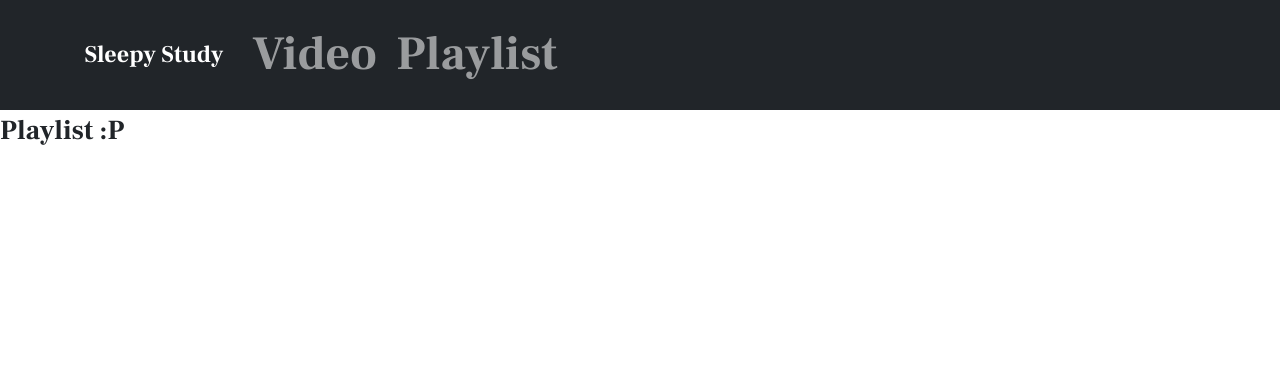
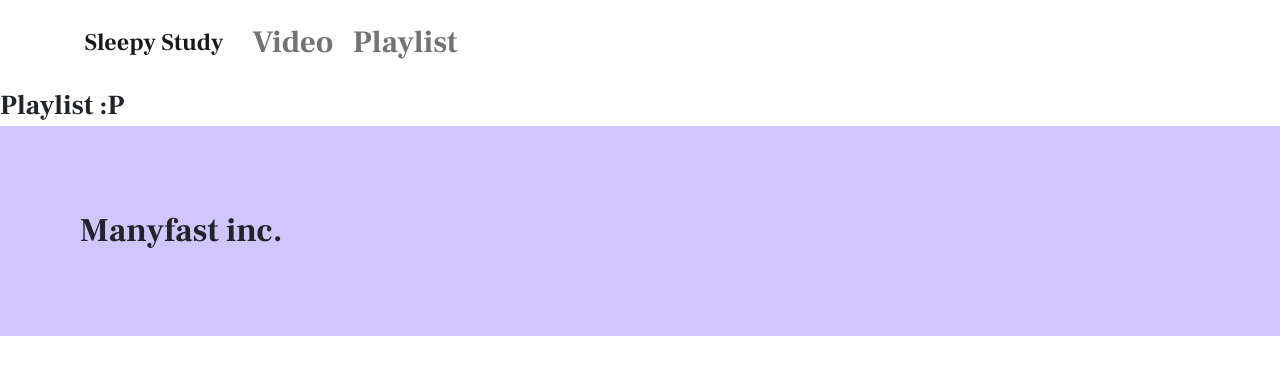
Before and after one commit to flyingfiretruck/sleepystudy, a React app: page /playlist in a window 1280 px wide. Shown: the top 374 px of the page. Built offline with nearby package versions, Linux system fonts and the light colour scheme; the HTML template or start-up script is replaced by a standard one.

Commit message:
cleaner look

```diff
--- a/client/App.jsx
+++ b/client/App.jsx
@@ -5,7 +5,7 @@ import Navbar from './components/Navbar.jsx';
 import Landing from './components/Landing.jsx';
 import Playlist from './components/Playlist.jsx';
 import Video from './components/Video.jsx';
-
+import Footer from './components/Footer.jsx';
 
 const App = () => (
   <>
@@ -22,6 +22,7 @@ const App = () => (
           <Playlist />
         </Route>
       </Switch>
+      <Footer/>
     </BrowserRouter>
   </>
 );
--- a/client/components/Landing.jsx
+++ b/client/components/Landing.jsx
@@ -10,13 +10,13 @@ const Landing = () => {
   return (
     <div className="landing">
       <Image className="connection-image" src="../assets/connection.svg" alt="connection" />
-      <p className="intro-paragraph" data-aos="fade-up" data-aos-offset="195">
+      <div className="intro">
+          <p className="intro-paragraph" data-aos="fade-up" data-aos-offset="200">
             Did you know you might be able to learn while you sleep?
             There has been multiple studies demonstarting people's ability
             to learn while they are asleep, in a basic learning form called conditioning.
           </p>
           <Image className="studying-image" src="../assets/studying.svg" alt="studying"/>
-
           <p className="intro-paragraph" data-aos="fade-up">
             These studies had their subjects listen to different recordings while they were under REM sleep.
             Replicating the conditions of these experiments, this application allows you to listen to
@@ -29,6 +29,7 @@ const Landing = () => {
             </p>
           </div>
       </div>
+    </div>
   );
 };
 
--- a/client/components/NavBar.jsx
+++ b/client/components/NavBar.jsx
@@ -5,7 +5,7 @@ import { useMediaQuery } from "react-responsive";
 
 const NavBar = () => (
   <>
-    <RB.Navbar bg="dark" variant="dark" sticky="top">
+    <RB.Navbar sticky="top">
       <RB.Container>
         <RB.Navbar.Brand href="/">Sleepy Study</RB.Navbar.Brand>
         <RB.Nav className="me-auto">
--- /dev/null
+++ b/client/components/footer.jsx
@@ -0,0 +1,11 @@
+import React from 'react'
+
+const Footer = () => (
+  <>
+    <div className="footer">
+      <div className="company info">Manyfast inc.</div>
+    </div>
+  </>
+);
+
+export default Footer;
--- a/client/index.jsx
+++ b/client/index.jsx
@@ -2,6 +2,8 @@ import React from 'react';
 import ReactDOM from 'react-dom';
 import App from './App.jsx';
 import './stylesheets/landing.css';
+import './stylesheets/footer.css';
+import './stylesheets/navbar.css';
 import 'bootstrap/dist/css/bootstrap.min.css';
 import 'animate.css/animate.css';
 
--- /dev/null
+++ b/client/stylesheets/footer.css
@@ -0,0 +1,4 @@
+.footer {
+  padding: 10vh;
+  background-color: #d0c5ff;
+}
--- a/client/stylesheets/landing.css
+++ b/client/stylesheets/landing.css
@@ -1,9 +1,13 @@
+* {
+  font-size: larger;
+  font-family: 'FrankRuhlLibre-Bold';
+}
 .landing {
   background-color: #F7EBEB
 }
-* {
-  font-size: larger;
-  font-family: 'FrankRuhlLibre-Bold';
+.intro-paragraph {
+  padding: 5vh;
+  margin: 0vh;
 }
 @font-face {
   font-family: FrankRuhlLibre-Bold;
--- /dev/null
+++ b/client/stylesheets/navbar.css
@@ -0,0 +1,6 @@
+.navbar {
+  font-size: large;
+}
+.navbar-dark .navbar-brand {
+  font-size: xx-large;
+}
```
Also changed, not shown: 2 other files (tests, documents, lock files or other folders). Lines whose indentation alone changed are shown as unchanged.
